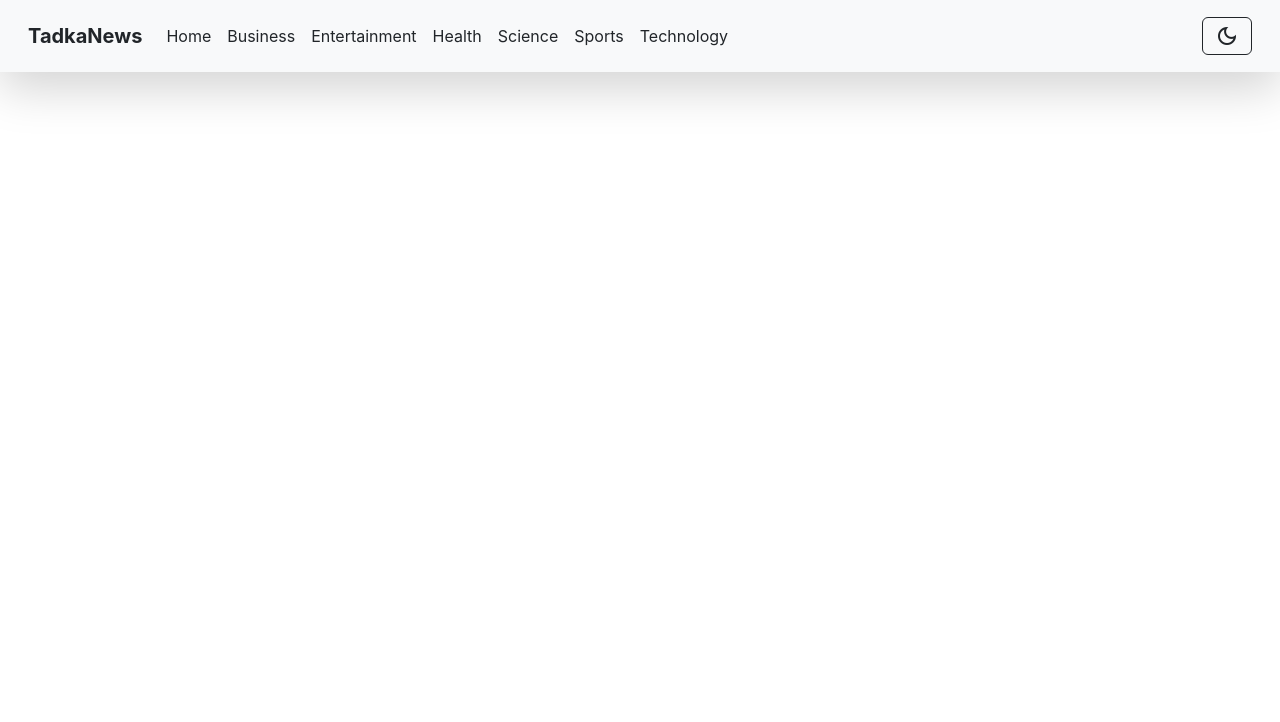
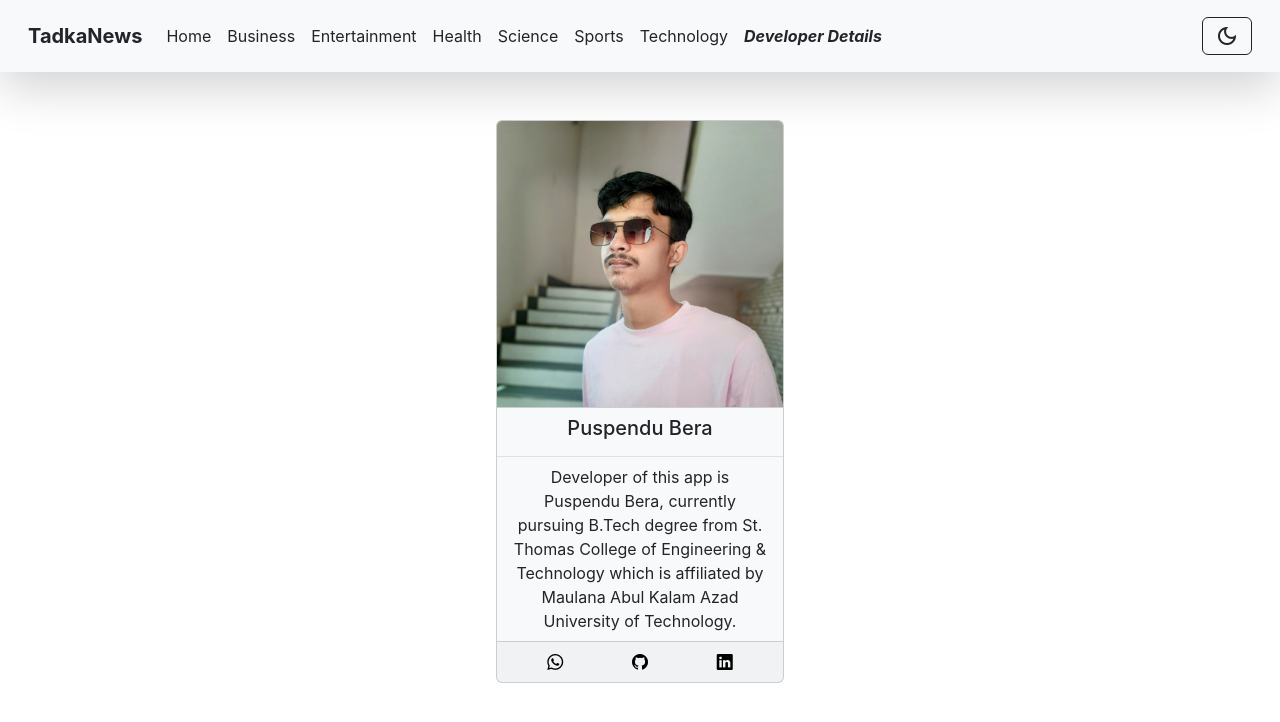
Before and after one commit to PuspenduBera2003/newsapp_reactjs, a React (Create React App) app: page /dev-details in a window 1280 px wide. Shown: the top 722 px of the page. Built offline with nearby package versions, Linux system fonts and the light colour scheme; no server answers.

Commit message:
adding developer details tab and active class on Navbar

```diff
--- a/package.json
+++ b/package.json
@@ -6,6 +6,7 @@
     "@testing-library/jest-dom": "^5.17.0",
     "@testing-library/react": "^13.4.0",
     "@testing-library/user-event": "^13.5.0",
+    "bootstrap-icons": "^1.11.1",
     "react": "^18.2.0",
     "react-dom": "^18.2.0",
     "react-infinite-scroll-component": "^6.1.0",
--- a/public/index.html
+++ b/public/index.html
@@ -1,23 +1,28 @@
 <!DOCTYPE html>
 <html lang="en">
+
 <head>
   <meta charset="utf-8" />
   <link rel="icon" href="%PUBLIC_URL%/favicon.ico" />
   <meta name="viewport" content="width=device-width, initial-scale=1, shrink-to-fit=no">
   <meta name="theme-color" content="#000000" />
-    <meta
-      name="description"
-      content="Web site created using create-react-app"
-    />
+  <meta name="description" content="Web site created using create-react-app" />
   <link rel="apple-touch-icon" href="%PUBLIC_URL%/logo192.png" />
   <link rel="manifest" href="%PUBLIC_URL%/manifest.json" />
-    <link href="https://cdn.jsdelivr.net/npm/bootstrap@5.3.2/dist/css/bootstrap.min.css" rel="stylesheet" integrity="sha384-T3c6CoIi6uLrA9TneNEoa7RxnatzjcDSCmG1MXxSR1GAsXEV/Dwwykc2MPK8M2HN" crossorigin="anonymous">
-    <link rel="stylesheet" href="https://fonts.googleapis.com/css2?family=Material+Symbols+Outlined:opsz,wght,FILL,GRAD@24,400,0,0" />
+  <link href="https://cdn.jsdelivr.net/npm/bootstrap@5.3.2/dist/css/bootstrap.min.css" rel="stylesheet"
+    integrity="sha384-T3c6CoIi6uLrA9TneNEoa7RxnatzjcDSCmG1MXxSR1GAsXEV/Dwwykc2MPK8M2HN" crossorigin="anonymous">
+  <link rel="stylesheet"
+    href="https://fonts.googleapis.com/css2?family=Material+Symbols+Outlined:opsz,wght,FILL,GRAD@24,400,0,0" />
+  <link rel="stylesheet" href="https://cdn.jsdelivr.net/npm/bootstrap-icons@1.3.0/font/bootstrap-icons.css">
   <title>Tadka News By Puspendu</title>
 </head>
+
 <body>
   <noscript>You need to enable JavaScript to run this app.</noscript>
   <div id="root"></div>
-    <script src="https://cdn.jsdelivr.net/npm/bootstrap@5.3.2/dist/js/bootstrap.bundle.min.js" integrity="sha384-C6RzsynM9kWDrMNeT87bh95OGNyZPhcTNXj1NW7RuBCsyN/o0jlpcV8Qyq46cDfL" crossorigin="anonymous"></script>
+  <script src="https://cdn.jsdelivr.net/npm/bootstrap@5.3.2/dist/js/bootstrap.bundle.min.js"
+    integrity="sha384-C6RzsynM9kWDrMNeT87bh95OGNyZPhcTNXj1NW7RuBCsyN/o0jlpcV8Qyq46cDfL"
+    crossorigin="anonymous"></script>
 </body>
+
 </html>
--- a/src/App.js
+++ b/src/App.js
@@ -4,6 +4,7 @@ import React, { useState } from 'react'
 import Navbar from './components/Navbar';
 import News from './components/News';
 import LoadingBar from 'react-top-loading-bar'
+import Devdetails from './components/Devdetails';
 
 const App = () => {
   const[theme, setTheme] = useState('light');
@@ -64,6 +65,10 @@ const App = () => {
             exact path="/technology"
             element={<News progressNow={progressNow} apiKey={apiKey} category="technology" headlineTitle="Top Technology Headlines" theme={theme} />}
           />
+          <Route
+            exact path="/dev-details"
+            element={<Devdetails progressNow={progressNow} theme={theme} developerName="Puspendu Bera" />}
+          />
         </Routes>
       </div>
     </Router>
--- /dev/null
+++ b/src/components/Devdetails.js
@@ -0,0 +1,59 @@
+import React, { useEffect, useState } from 'react'
+import DevImg from './DevImage.jpg'
+import Spinner from './Spinner';
+
+function Devdetails(props) {
+    const DevContact = process.env.REACT_APP_DEV_CONTACT;
+    const DevWhatsAppURL = `https://wa.me/${DevContact}`;
+    const DevGithubURL = "https://github.com/puspendubera2003";
+    const DevLinkedInURL = "https://www.linkedin.com/in/puspendu-bera-29b78620a/";
+    const [loading, setLoading] = useState(true);
+    const loadingFalse = () => {
+        setLoading(false);
+    }
+    setTimeout(loadingFalse, 500);
+    function changeContactColor() {
+        if (props.theme === 'light') {
+            return 'black';
+        }
+        else {
+            return 'white';
+        }
+    }
+    useEffect(() => {
+        document.title = "Developer Details - TadkaNews";
+    }, [])
+    function changeFooterColor() {
+        if (props.theme === 'light') {
+            return null;
+        }
+        else {
+            return '#2c2c2c';
+        }
+    }
+    return (
+        <>
+            {loading ? <Spinner/> : <div className={`card m-auto mt-5 mb-3 bg-${props.theme}`} style={{ width: '18rem' }}>
+                <img src={DevImg} className="card-img-top" alt="Developer" />
+                <ul className="list-group list-group-flush">
+                    <li className={`list-group-item bg-${props.theme} text-${props.theme === 'light' ? 'dark' : 'light'}`}>
+                        <h5 className="card-title text-center">{props.developerName}</h5>
+                    </li>
+                    <li className={`list-group-item bg-${props.theme} text-${props.theme === 'light' ? 'dark' : 'light'}`}>
+                        <p className="card-text text-center">
+                            Developer of this app is {props.developerName}, currently pursuing B.Tech degree from St. Thomas College of Engineering & Technology which is affiliated by Maulana Abul Kalam Azad University of Technology.
+                        </p>
+                    </li>
+                </ul>
+                <div className="card-footer d-flex justify-content-around" style={{ backgroundColor: changeFooterColor() }}>
+                    <a href={DevWhatsAppURL} rel='noreferrer' target="_blank" style={{ color: changeContactColor() }}><i className="bi bi-whatsapp"></i></a>
+                    <a href={DevGithubURL} rel='noreferrer' target="_blank" style={{ color: changeContactColor() }}><i className="bi bi-github"></i></a>
+                    <a href={DevLinkedInURL} rel='noreferrer' target='_blank' style={{ color: changeContactColor() }}><i className="bi bi-linkedin"></i></a>
+                </div>
+            </div>
+            }
+        </>
+    )
+}
+
+export default Devdetails
--- /dev/null
+++ b/src/components/Navbar.css
@@ -0,0 +1,4 @@
+.active {
+    font-weight: bolder !important;
+    font-style: italic;
+}
--- a/src/components/Navbar.js
+++ b/src/components/Navbar.js
@@ -1,9 +1,11 @@
 import React from 'react';
-import { Link } from 'react-router-dom'
+import { Link, useLocation } from 'react-router-dom'
+import './Navbar.css'
 
 const Navbar = (props) => {
         let invertFilterValue = null;
         let navTogglerBorder = null;
+        const location = useLocation();
         if(props.theme==='dark') {
             invertFilterValue = 'invert(1)';
             navTogglerBorder = '0.5px solid white'
@@ -18,25 +20,28 @@ const Navbar = (props) => {
                     <div className="collapse navbar-collapse" id="navbarSupportedContent">
                         <ul className={"navbar-nav me-auto mb-2 mb-lg-0"}>
                             <li className="nav-item">
-                                <Link className={`nav-link text-${props.theme==='light'?'dark':'light'}`} to="/">Home</Link>
+                                <Link className={`nav-link text-${props.theme==='light'?'dark':'light'} ${location.pathname === '/' ? 'active' : ''}`} to="/">Home</Link>
                             </li>
                             <li className="nav-item">
-                                <Link className={`nav-link text-${props.theme==='light'?'dark':'light'}`} to="/business">Business</Link>
+                                <Link className={`nav-link text-${props.theme==='light'?'dark':'light'} ${location.pathname === '/business' ? 'active' : ''}`} to="/business">Business</Link>
                             </li>
                             <li className="nav-item">
-                                <Link className={`nav-link text-${props.theme==='light'?'dark':'light'}`} to="/entertainment">Entertainment</Link>
+                                <Link className={`nav-link text-${props.theme==='light'?'dark':'light'} ${location.pathname === '/entertainment' ? 'active' : ''}`} to="/entertainment">Entertainment</Link>
                             </li>
                             <li className="nav-item">
-                                <Link className={`nav-link text-${props.theme==='light'?'dark':'light'}`} to="/health">Health</Link>
+                                <Link className={`nav-link text-${props.theme==='light'?'dark':'light'} ${location.pathname === '/health' ? 'active' : ''}`} to="/health">Health</Link>
                             </li>
                             <li className="nav-item">
-                                <Link className={`nav-link text-${props.theme==='light'?'dark':'light'}`} to="/science">Science</Link>
+                                <Link className={`nav-link text-${props.theme==='light'?'dark':'light'} ${location.pathname === '/science' ? 'active' : ''}`} to="/science">Science</Link>
                             </li>
                             <li className="nav-item">
-                                <Link className={`nav-link text-${props.theme==='light'?'dark':'light'}`} to="/sports">Sports</Link>
+                                <Link className={`nav-link text-${props.theme==='light'?'dark':'light'} ${location.pathname === '/sports' ? 'active' : ''}`} to="/sports">Sports</Link>
                             </li>
                             <li className="nav-item">
-                                <Link className={`nav-link text-${props.theme==='light'?'dark':'light'}`} to="/technology">Technology</Link>
+                                <Link className={`nav-link text-${props.theme==='light'?'dark':'light'} ${location.pathname === '/technology' ? 'active' : ''}`} to="/technology">Technology</Link>
+                            </li>
+                            <li className="nav-item">
+                                <Link className={`nav-link text-${props.theme==='light'?'dark':'light'} ${location.pathname === '/dev-details' ? 'active' : ''}`} to="/dev-details">Developer Details</Link>
                             </li>
                         </ul>
                         <span className={`btn btn-outline-${props.theme === 'light' ? 'dark' : 'light'} material-symbols-outlined`} onClick={props.toggleTheme} style={{ position: 'relative', top: '0px' }}>
--- a/src/components/News.js
+++ b/src/components/News.js
@@ -30,7 +30,7 @@ const News = (props) => {
     }
 
     useEffect(() => {
-        document.title = `${capitalizeFirstLetter(props.category)} - NewsMonkey`;
+        document.title = `${capitalizeFirstLetter(props.category)} - TadkaNews`;
         updateNews();
         // eslint-disable-next-line
     }, [props.category])
@@ -52,7 +52,7 @@ const News = (props) => {
                 <InfiniteScroll
                     dataLength={articles.length}
                     next={fetchMoreData}
-                    hasMore={articles.length !== totalResults}
+                    hasMore={articles.length < totalResults}
                     loader={<Spinner />}
                 >
                     <div className="container mb-3">
```
Also changed, not shown: src/components/DevImage.jpg (added), 1 other file (tests, documents, lock files or other folders). Lines whose indentation alone changed are shown as unchanged.
